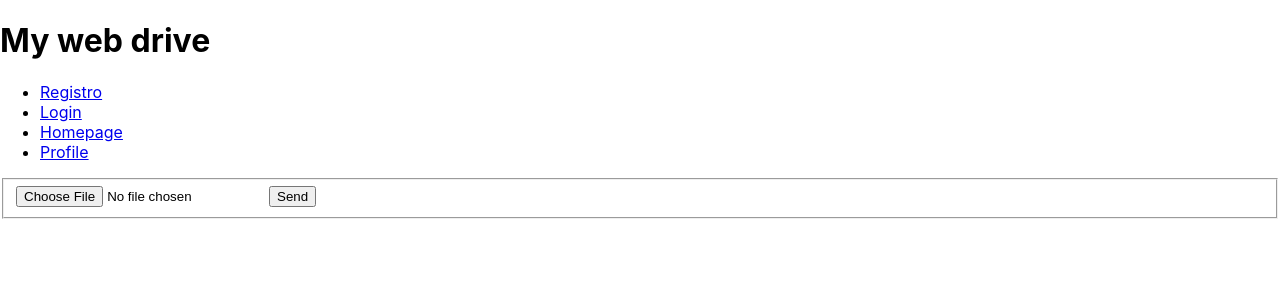
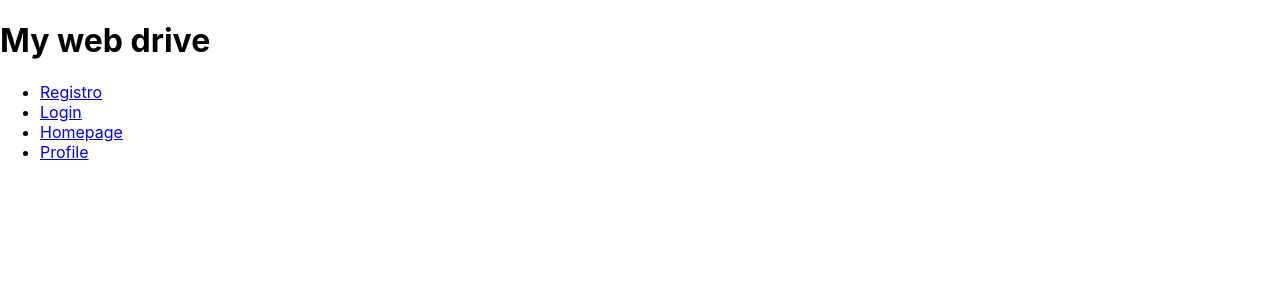
Before and after one commit to MarianoMosca/disco-duro-frontend, a React (Create React App) app: page /homepage in a window 1280 px wide. Shown: the top 300 px of the page. Built offline with nearby package versions, Linux system fonts and the light colour scheme.

Commit message:
newFile por terminar

```diff
--- a/src/components/Files.js
+++ b/src/components/Files.js
@@ -2,36 +2,38 @@ import React, { useState } from "react";
 import { newFileService } from "../services";
 import { useContext } from "react";
 import { AuthContext } from "../context/AuthProvider";
-export const Files = () => {
+export const NewFiles = () => {
   const [file, setFile] = useState([]);
   const [error, setError] = useState("");
+  const [sending, setSending] = useState(false);
   const [token] = useContext(AuthContext);
 
   const handleFile = async (e) => {
     e.preventDefault();
-    setError("");
 
     try {
-      const dataFile = await newFileService({ file, token });
-      setFile(dataFile);
+      setSending(true);
+
+      const data = new FormData(e.target);
+      data.append("file", setFile);
+      const loadFile = await newFileService({ data, token });
+      setFile(loadFile);
     } catch (error) {
       setError(error.message);
+    } finally {
+      setSending(false);
     }
   };
   return (
     <form onSubmit={handleFile}>
       <fieldset>
         <label htmlFor="file">
-          <input
-            type="file"
-            id="file"
-            name="file"
-            onChange={(e) => setFile(e.target.value)}
-          />
+          <input type="file" id="file" name="file" required />
           <input type="submit" value="Send" />
         </label>
       </fieldset>
-      {error}
+      {sending ? <p>Loading</p> : null}
+      {error ? <p>{error}</p> : null}
     </form>
   );
 };
--- a/src/pages/HomePage.js
+++ b/src/pages/HomePage.js
@@ -1,5 +1,8 @@
-import { Files } from "../components/Files";
+import { useContext } from "react";
+import { NewFiles } from "../components/Files";
+import { AuthContext } from "../context/AuthProvider";
 
 export const HomePage = () => {
-  return <Files />;
+  const [, user] = useContext(AuthContext);
+  return <>{user ? <NewFiles /> : null}</>;
 };
--- a/src/pages/LoginFormPage.js
+++ b/src/pages/LoginFormPage.js
@@ -1,12 +1,14 @@
 import { useContext, useState } from "react";
 import { AuthContext } from "../context/AuthProvider";
 import { loginUserService } from "../services";
+import { useNavigate } from "react-router-dom";
 
 export const LoginFormPage = () => {
   const [email, setEmail] = useState("");
   const [password, setPassword] = useState("");
   const [error, SetError] = useState("");
   const [, , login] = useContext(AuthContext);
+  const navigate = useNavigate();
 
   const handleForm = async (e) => {
     e.preventDefault();
@@ -14,6 +16,7 @@ export const LoginFormPage = () => {
     try {
       const data = await loginUserService({ email, password });
       login(data);
+      navigate("/homepage");
       console.log(data);
     } catch (error) {
       SetError(error.message);
--- a/src/services/index.js
+++ b/src/services/index.js
@@ -17,9 +17,10 @@ export const loginUserService = async ({ email, password }) => {
   return json.data.token;
 };
 
-export const newFileService = async ({ file, token }) => {
+export const newFileService = async ({ data, token }) => {
   const response = await fetch(`${process.env.REACT_APP_BACKEND}/files`, {
     method: "POST",
+    body: data,
     headers: {
       Authorization: token,
     },
@@ -30,7 +31,8 @@ export const newFileService = async ({ file, token }) => {
   if (!response.ok) {
     throw new Error(json.message);
   }
-  return file;
+  console.log(data);
+  return data;
 };
 
 export const getUserDataService = async ({ token }) => {
```
